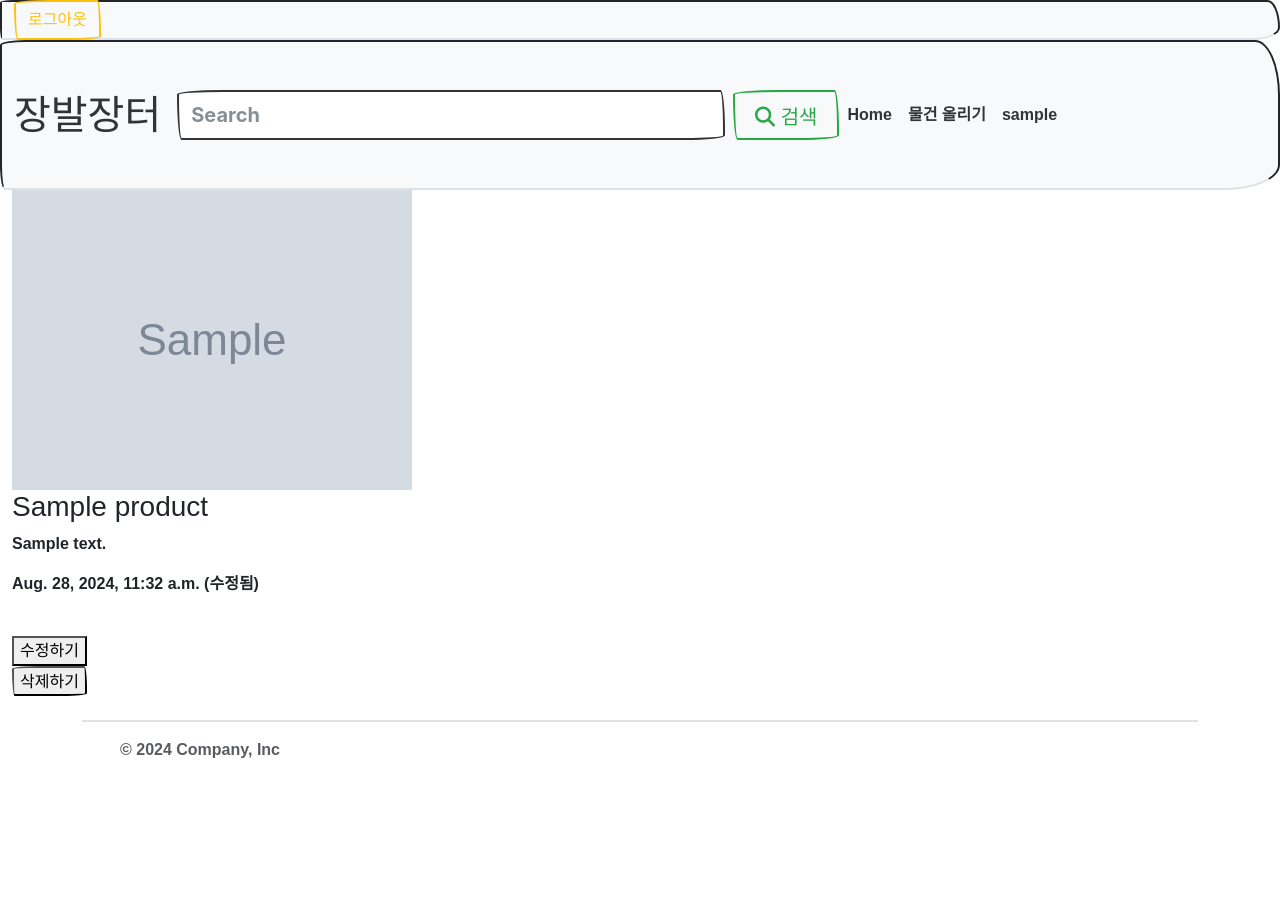
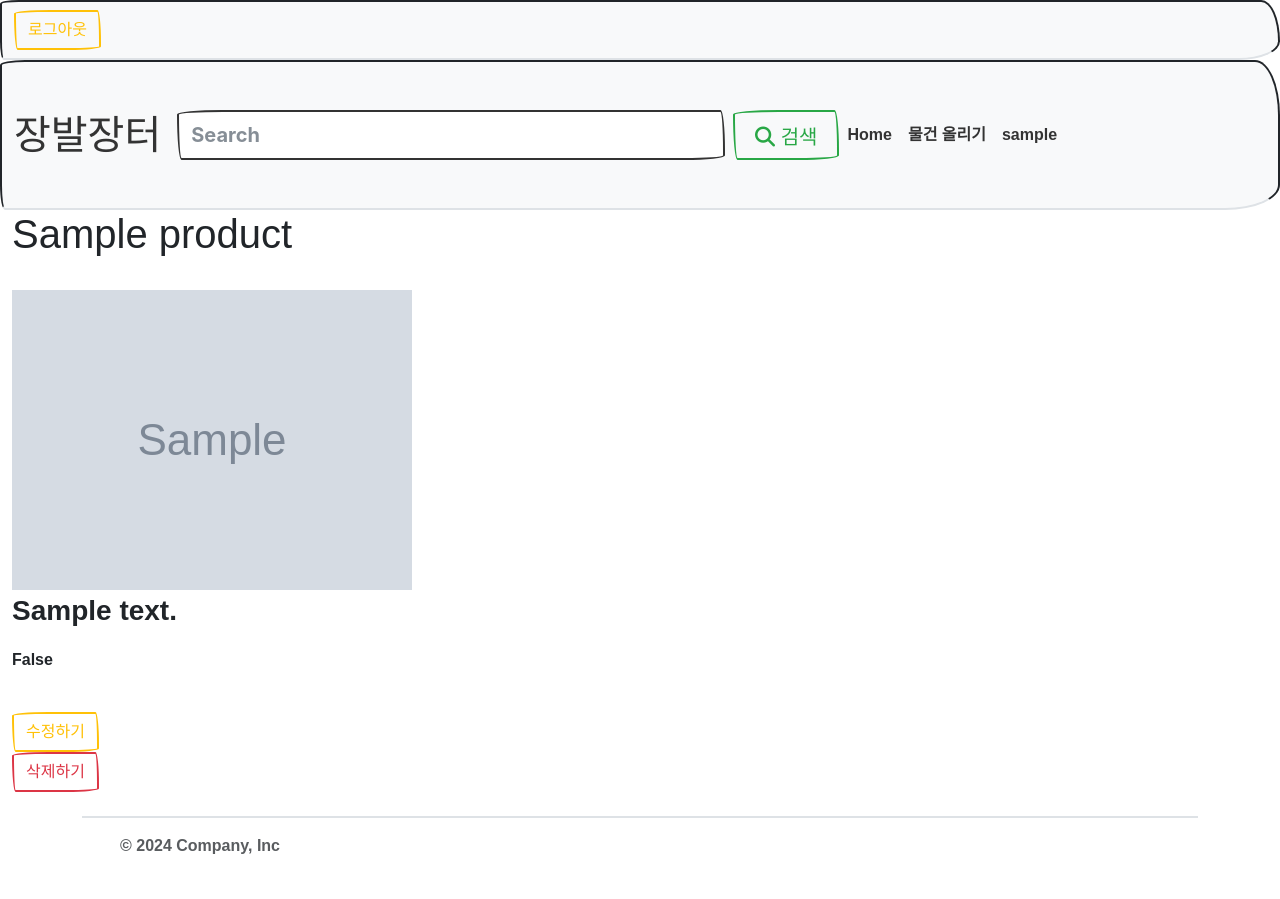
Before and after one commit to DoosamGwak/Django_team_project, a Django app: page /products/detail/1/ in a window 1280 px wide. Before the commit the page ends 758 px from the top, so only its background shows below. Run offline with Django 4.2, Linux system fonts and the light colour scheme; a user stored in the database is signed in; tables that the repository leaves empty hold one stand-in row (values such as "Sample post"); grey boxes marked "Sample" are stand-in pictures; some libraries are stand-ins or nearby versions; some web fonts are replaced.

Commit message:
fix: 해쉬태그기능 코드 수정 및 Templates 수정
-해쉬태그 저장 시 a태그로 저장되는 오류 수정: view->model로 메서드 이동
-frontend 디자인 수정

```diff
--- a/accounts/templates/accounts/signup.html
+++ b/accounts/templates/accounts/signup.html
@@ -8,6 +8,6 @@
 <form action="{% url "accounts:signup" %}" method="POST">
     {% csrf_token %}
     {% bootstrap_form form %}
-    <input type="submit" value='회원가입'>
+    <button type="submit" class="btn btn-outline-warning">회원가입</button>
 </form>
 {% endblock content %}
--- a/products/models.py
+++ b/products/models.py
@@ -2,7 +2,7 @@
 from django.conf import settings
 from datetime import datetime, timedelta
 from django.utils import timezone
-
+import re
 
 class HashTag(models.Model):
     hashtag_name = models.CharField(max_length=10, unique=True)
@@ -31,6 +31,17 @@
         else:
             return False
 
+    def convert_hashtags_to_links(self):
+        return re.sub(r'#(\w+)', r'<a class="text-primary" href="/products/hashtag/\1/">#\1</a>', self.content)
+
+    def save_hash(self):
+        hashtags = re.findall(r'#(\w+)', self.content)
+        for tag in hashtags:
+            hashtag, _ = HashTag.objects.get_or_create(hashtag_name=tag)
+            self.hashtag.add(hashtag)
+        return False
+
+
 class Comment(models.Model):
     comment_user = models.ForeignKey(settings.AUTH_USER_MODEL, on_delete=models.CASCADE, related_name="comment_user")
     comment_product = models.ForeignKey(Product, on_delete=models.CASCADE, related_name="comment_product")
--- a/products/templates/products/detail.html
+++ b/products/templates/products/detail.html
@@ -2,21 +2,19 @@
 
 {% block content %}
 
-<img src="{{ product.image.url }}" alt="{{product.title}}" class='product'>
-<h3>{{product.title}}</h3>
-<p>{{product.content|safe}}</p>
+<h1>{{product.title}}</h1><br>
+<img src="{{ product.image.url }}" alt="{{product.title}}" class='product'><br>
+<p class='fs-3'>{{product.convert_hashtags_to_links|safe}}</p>
 
-{% if product.created_at == product.updated_at %}
-<p>{{product.created_at}}</p>
-{% else %}
-<p>{{product.updated_at}} (수정됨)</p><br>
-{% endif %}
+
+<p>{{product.created_string}}</p><br>
+
 
 {% if request.user == product.author %}
-<a href="{% url "products:update" product.pk %}"><button>수정하기</button></a>
+<a href="{% url "products:update" product.pk %}"><button class="btn btn-outline-warning">수정하기</button></a>
 <form action="{% url "products:delete" product.pk %}" method='POST'>
     {% csrf_token %}
-    <input type="submit" value="삭제하기">
+    <button type="submit" class="btn btn-outline-danger">삭제하기</button>
 </form>
 {% endif %}
 
--- a/products/views.py
+++ b/products/views.py
@@ -37,9 +37,6 @@
     return render(request, 'products/products.html', context)
 
 
-def convert_hashtags_to_links(content):
-    # 해시태그를 추출하고 링크로 변환
-    return re.sub(r'#(\w+)', r'<a href="/products/hashtag/\1/">#\1</a>', content)
 
 
 @login_required
@@ -50,13 +47,12 @@
         if form.is_valid():
             product = form.save(commit=False)
             product.author = request.user
-
-            hashtags = re.findall(r'#(\w+)', product.content)
-            product.content = convert_hashtags_to_links(product.content)  # 해시태그를 링크로 변환
             product.save()
-            for tag in hashtags:
-                hashtag, _ = HashTag.objects.get_or_create(hashtag_name=tag)
-                product.hashtag.add(hashtag)
+            # hashtags = re.findall(r'#(\w+)', product.content)
+            # for tag in hashtags:
+            #     hashtag, _ = HashTag.objects.get_or_create(hashtag_name=tag)
+            #     product.hashtag.add(hashtag)
+            product.save_hash()
 
             return redirect("products:products")
     else:
@@ -82,6 +78,8 @@
     if request.method == 'POST':
         form = ProductForm(request.POST, instance=product)
         if form.is_valid():
+            form.save(commit=False)
+            product.save_hash()
             form.save()
         return redirect('products:detail', pk)
     else:
--- a/templates/base.html
+++ b/templates/base.html
@@ -16,7 +16,7 @@
 <body>
 
 
-  <nav class="navbar navbar-expand-lg bg-body-tertiary border-bottom" style='height: 40px;'>
+  <nav class="navbar navbar-expand-lg bg-body-tertiary border-bottom" style='height: 60px;'>
     <div class="container-xxl">
       {% if user.is_authenticated %}
         <form action="{% url "accounts:logout" %}" method="POST">
```
Also changed, not shown: media/images/KakaoTalk_20240818_111810973.jpg (added), media/images/깃흐름.jpg (added).
